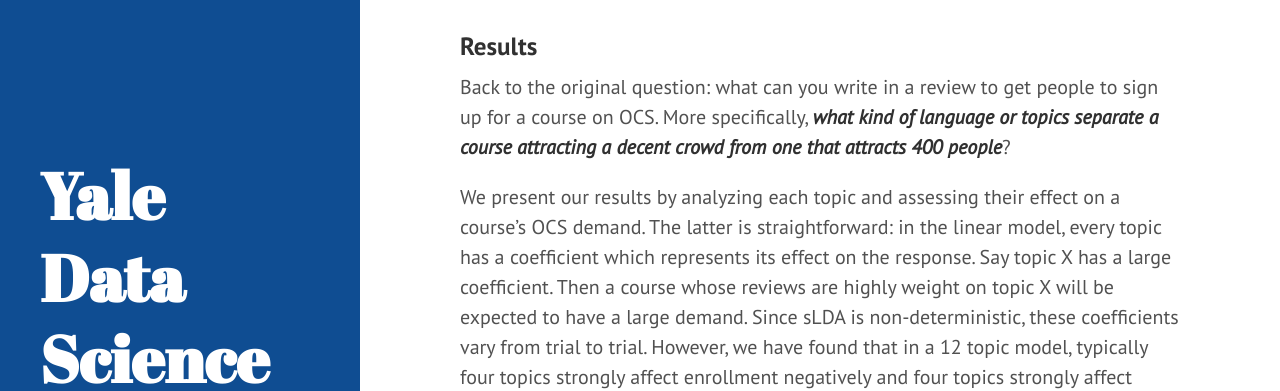
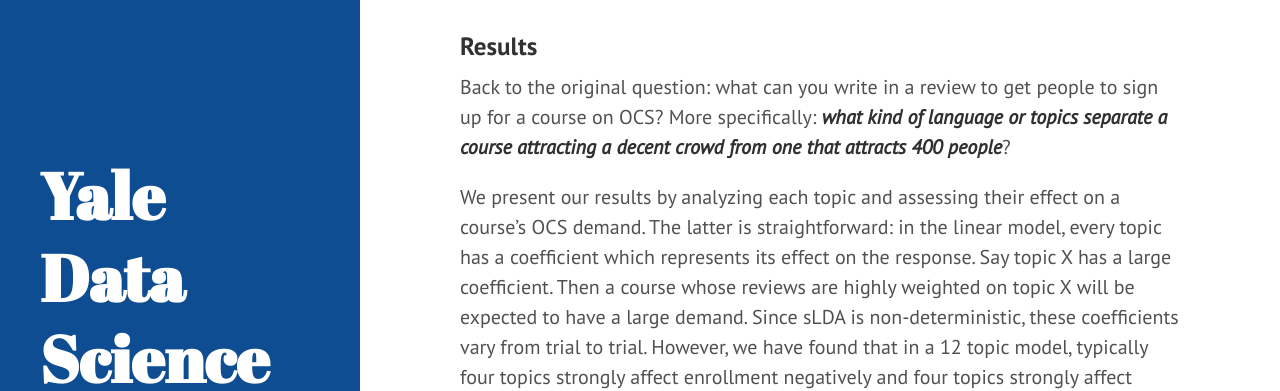
Before and after one commit to YaleDataScience/old-site, a Jekyll site: the page built from _posts/2015-01-13-spring-2015-preview.md, in a window 1280 px wide and 900 px high, scrolled down 6285 px. Shown: the part 186-577 px from the top of the window. Built offline with Jekyll 4.4.1, drawn with Linux system fonts in a browser that asks for light colours; Markdown is read by kramdown in place of the engine named in the settings; some of the changed text lies outside the part shown.

Commit message:
More typos
I am not an English major.

```diff
--- a/_posts/2015-01-13-spring-2015-preview.md
+++ b/_posts/2015-01-13-spring-2015-preview.md
@@ -89,9 +89,9 @@
 We then train a final model using those values, and here's what we found.
 
 ### Results
-Back to the original question: what can you write in a review to get people to sign up for a course on OCS. More specifically, **_what kind of language or topics separate a course attracting a decent crowd from one that attracts 400 people_**?
+Back to the original question: what can you write in a review to get people to sign up for a course on OCS? More specifically: **_what kind of language or topics separate a course attracting a decent crowd from one that attracts 400 people_**?
 
-We present our results by analyzing each topic and assessing their effect on a course's OCS demand. The latter is straightforward: in the linear model, every topic has a coefficient which represents its effect on the response. Say topic X has a large coefficient. Then a course whose reviews are highly weight on topic X will be expected to have a large demand. Since sLDA is non-deterministic, these coefficients vary from trial to trial. However, we have found that in a 12 topic model, typically four topics strongly affect enrollment negatively and four topics strongly affect enrollment positively.
+We present our results by analyzing each topic and assessing their effect on a course's OCS demand. The latter is straightforward: in the linear model, every topic has a coefficient which represents its effect on the response. Say topic X has a large coefficient. Then a course whose reviews are highly weighted on topic X will be expected to have a large demand. Since sLDA is non-deterministic, these coefficients vary from trial to trial. However, we have found that in a 12 topic model, typically four topics strongly affect enrollment negatively and four topics strongly affect enrollment positively.
 
 If you read up on LDA, you'll recall that a topic is represented by a probability distribution over every term found in the collection of documents. A topic can be represented simply by the highest weighted terms in the distribution. [Word clouds](http://en.wikipedia.org/wiki/Tag_cloud) essentially capture the same information, but in a much more visually appealing way. The R package *[wordcloud](http://cran.r-project.org/web/packages/wordcloud/wordcloud.pdf)* is a simple way to generate world clouds directly from the results of LDA or sLDA. Due to the appearance of names of professors and courses in most of the word clouds, we will only include one example below. However, **enroll.R** generates all of them for your final model.
 
```
Also changed, not shown: other parts of _posts/2015-01-13-spring-2015-preview.md (+1 -1 lines).
